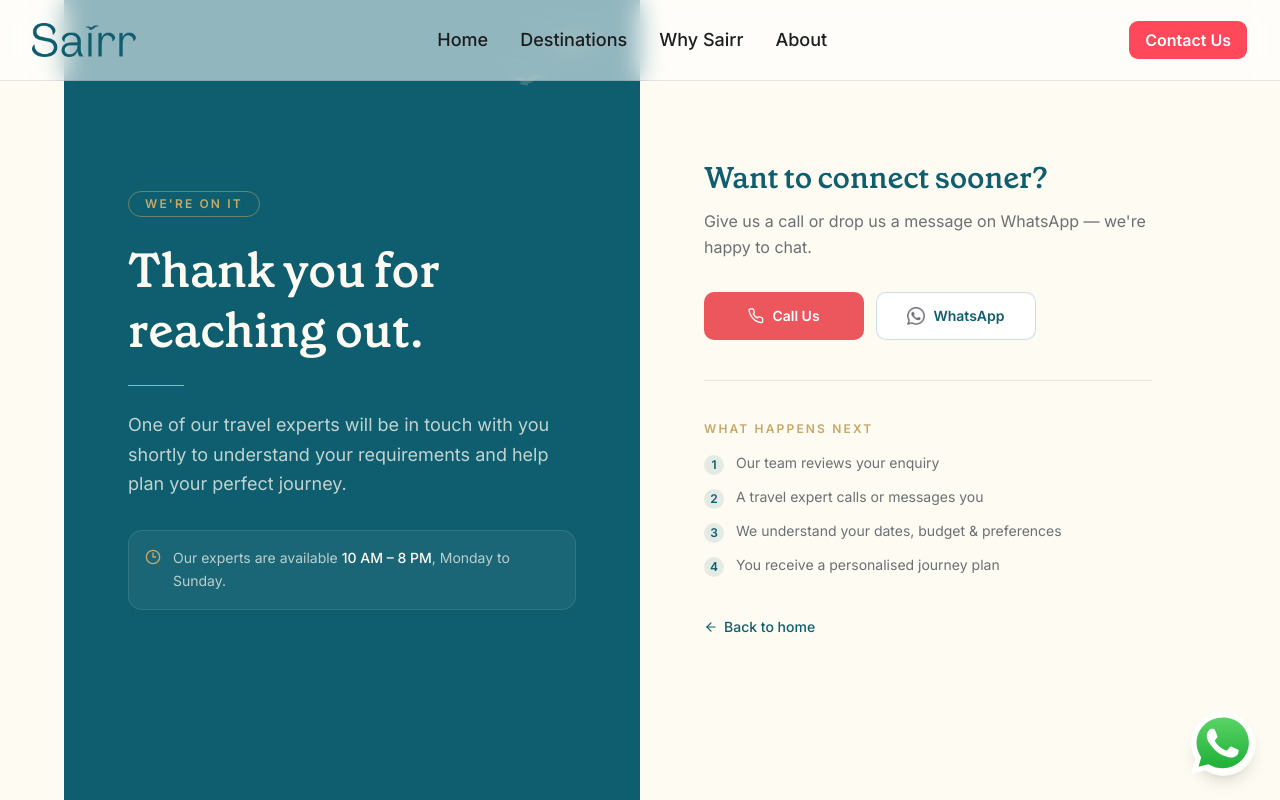
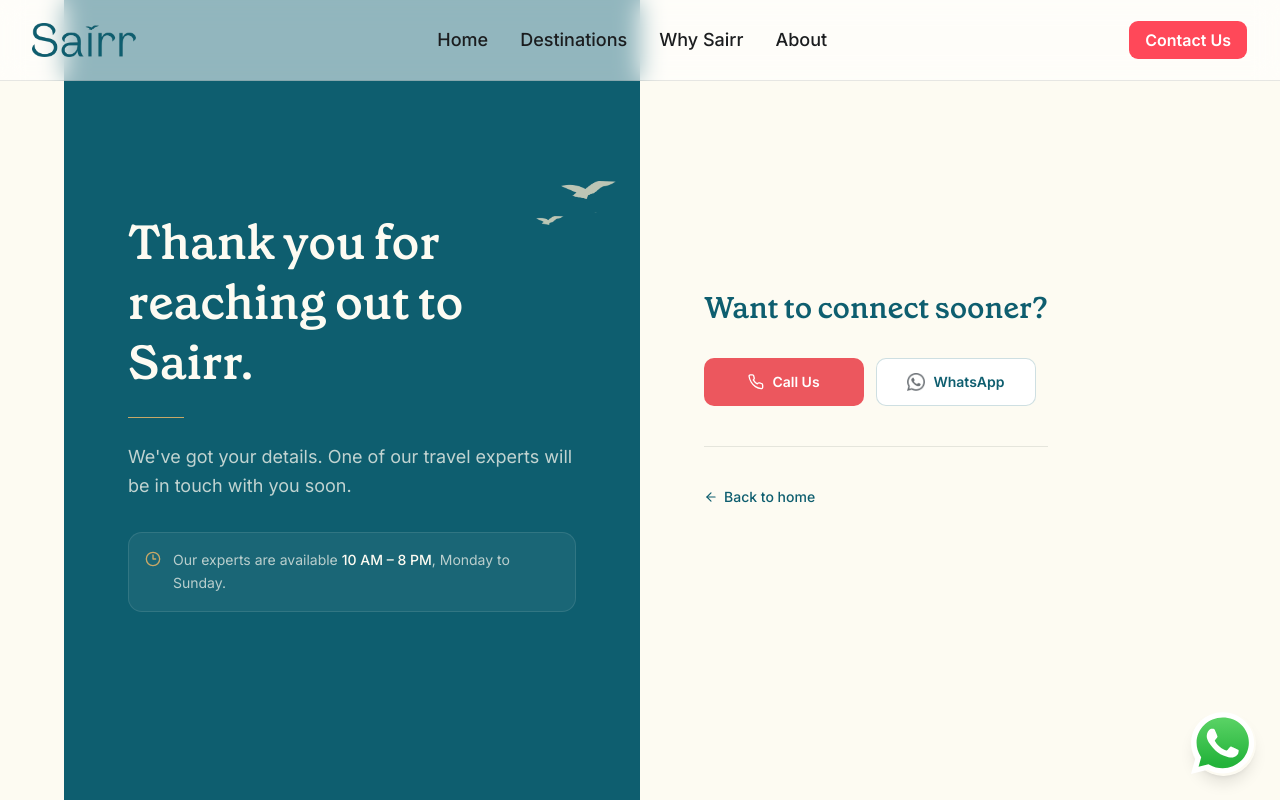
Before and after one commit to ServerlessTushar/sairr-website, a Next.js app: page /thank-you in a window 1280 px wide. Shown: the top 800 px of the page. Built offline with nearby package versions, Linux system fonts and the light colour scheme.

Commit message:
thank and ContactForm ui cahnges

```diff
--- a/src/app/thank-you/page.tsx
+++ b/src/app/thank-you/page.tsx
@@ -20,33 +20,26 @@ export default function ThankYouPage() {
 
         {/* Left — teal brand panel */}
         <div className="relative flex flex-col items-start justify-center overflow-hidden bg-[#0E5E6F] px-8 py-16 sm:px-12 lg:px-16 lg:py-24">
-          {/* Decorative bird */}
-          <div className="pointer-events-none absolute top-8 right-8 opacity-20" aria-hidden>
-            <Image
-              src="/destinations/gold-bird-pair.webp"
-              alt=""
-              width={120}
-              height={90}
-              className="h-auto w-24"
-            />
-          </div>
-
           <FadeIn>
-            {/* Gold pill label */}
-            <span className="inline-block rounded-full border border-[#C8A867]/50 px-4 py-1 text-xs font-semibold uppercase tracking-[0.18em] text-[#C8A867]">
-              We&apos;re on it
-            </span>
-
-            <h1 className="mt-6 font-heading text-4xl font-semibold leading-tight text-[#FDFBF2] sm:text-5xl">
-              Thank you for<br />reaching out.
-            </h1>
+            <div className="relative mt-6 inline-block">
+              <h1 className="font-heading text-4xl font-semibold leading-tight text-[#FDFBF2] sm:text-5xl">
+                Thank you for<br />reaching out to Sairr.
+              </h1>
+              <Image
+                src="/destinations/gold-bird-pair.webp"
+                alt=""
+                width={100}
+                height={75}
+                className="pointer-events-none absolute -top-8 -right-10 h-auto w-20 opacity-80"
+                aria-hidden
+              />
+            </div>
 
             {/* Gold divider */}
             <div className="mt-6 h-px w-14 bg-[#C8A867]" aria-hidden />
 
             <p className="mt-6 text-base leading-relaxed text-[#FDFBF2]/75 sm:text-lg">
-              One of our travel experts will be in touch with you shortly to
-              understand your requirements and help plan your perfect journey.
+              We've got your details. One of our travel experts will be in touch with you soon.
             </p>
 
             {/* Availability badge */}
@@ -66,10 +59,6 @@ export default function ThankYouPage() {
           <FadeIn>
             <p className="font-heading text-2xl font-semibold text-[#0E5E6F] sm:text-3xl">
               Want to connect sooner?
-            </p>
-            <p className="mt-3 text-sm leading-relaxed text-slate sm:text-base">
-              Give us a call or drop us a message on WhatsApp — we&apos;re happy
-              to chat.
             </p>
 
             <div className="mt-8 flex flex-col gap-3 sm:flex-row sm:items-center">
@@ -104,27 +93,7 @@ export default function ThankYouPage() {
             </div>
 
             {/* Divider */}
-            <div className="my-10 h-px w-full bg-charcoal/10" aria-hidden />
-
-            {/* What happens next */}
-            <p className="text-xs font-semibold uppercase tracking-[0.18em] text-[#C8A867]">
-              What happens next
-            </p>
-            <ul className="mt-4 space-y-3">
-              {[
-                "Our team reviews your enquiry",
-                "A travel expert calls or messages you",
-                "We understand your dates, budget & preferences",
-                "You receive a personalised journey plan",
-              ].map((step, i) => (
-                <li key={step} className="flex items-start gap-3 text-sm text-slate">
-                  <span className="mt-0.5 flex size-5 shrink-0 items-center justify-center rounded-full bg-[#0E5E6F]/10 text-xs font-semibold text-[#0E5E6F]">
-                    {i + 1}
-                  </span>
-                  {step}
-                </li>
-              ))}
-            </ul>
+            <div className="mt-10 h-px w-full bg-charcoal/10" aria-hidden />
 
             <Link
               href="/"
--- a/src/components/forms/ContactForm.tsx
+++ b/src/components/forms/ContactForm.tsx
@@ -76,6 +76,8 @@ export function ContactForm({
   });
 
   const selectedDestination = useWatch({ control, name: "destination" });
+  const selectedJourneyType = useWatch({ control, name: "journeyType" });
+  const selectedPreferredMonth = useWatch({ control, name: "preferredMonth" });
   const showOtherDestination = selectedDestination === DESTINATION_SOMEWHERE_ELSE;
 
   useEffect(() => {
@@ -139,7 +141,7 @@ export function ContactForm({
             id="phone"
             type="tel"
             inputMode="numeric"
-            placeholder="Your 10-digit mobile number"
+            placeholder="Your 10-digit WhatsApp number"
             maxLength={10}
             aria-invalid={!!errors.phone}
             className={cn(fieldClassName, errors.phone && "border-destructive")}
@@ -178,6 +180,7 @@ export function ContactForm({
                 className={cn(
                   fieldClassName,
                   "w-full appearance-none pr-10",
+                  !selectedDestination ? "text-[#999]" : "text-gray-900",
                   errors.destination && "border-destructive",
                 )}
                 {...register("destination")}
@@ -236,11 +239,12 @@ export function ContactForm({
                 className={cn(
                   fieldClassName,
                   "w-full appearance-none pr-10",
+                  !selectedJourneyType ? "text-[#999]" : "text-gray-900",
                   errors.journeyType && "border-destructive",
                 )}
                 {...register("journeyType")}
               >
-                <option value="">Group or Private</option>
+                <option value="" disabled>Select group or private journey</option>
                 {journeyTypeOptions.map((option) => (
                   <option key={option.value} value={option.value}>
                     {option.label}
@@ -290,11 +294,12 @@ export function ContactForm({
                 className={cn(
                   fieldClassName,
                   "w-full appearance-none pr-10",
+                  !selectedPreferredMonth ? "text-[#999]" : "text-gray-900",
                   errors.preferredMonth && "border-destructive",
                 )}
                 {...register("preferredMonth")}
               >
-                <option value="">Select a month</option>
+                <option value="" disabled>Select a month</option>
                 {preferredMonths.map((month) => (
                   <option key={month} value={month}>
                     {month}
@@ -333,10 +338,8 @@ export function ContactForm({
         </div>
       </div>
 
-      <div className="flex flex-col gap-4 border-t border-border/60 pt-6 sm:flex-row sm:items-center sm:justify-between">
-        <p className="max-w-sm text-sm leading-relaxed text-slate">
-          We read every enquiry personally and usually respond within 24 hours.
-        </p>
+      <div className="flex flex-col gap-4 border-t border-border/60 pt-6">
+        <p className="text-[10px] sm:text-xs text-center text-slate-500">By submitting, you agree to be contacted by Sairr via phone or WhatsApp.</p>
         <Button
           type="submit"
           disabled={isSubmitting}
@@ -345,12 +348,12 @@ export function ContactForm({
           {isSubmitting ? (
             <>
               <Loader2 className="mr-2 h-4 w-4 animate-spin" />
-              Sending...
+              Submitting...
             </>
           ) : (
             <>
               <Send className="mr-2 h-4 w-4" />
-              Send enquiry
+              Submit
             </>
           )}
         </Button>
--- a/src/components/forms/ContactFormDialog.tsx
+++ b/src/components/forms/ContactFormDialog.tsx
@@ -32,7 +32,7 @@ export function ContactFormDialog({
   return (
     <Dialog open={open} onOpenChange={onOpenChange}>
       <DialogContent className="max-h-[min(90dvh,48rem)] overflow-y-auto sm:max-w-xl sm:p-8">
-        <DialogHeader>
+        <DialogHeader className="text-center mb-2">
           <DialogTitle>{title}</DialogTitle>
           <DialogDescription>{description}</DialogDescription>
         </DialogHeader>
```
